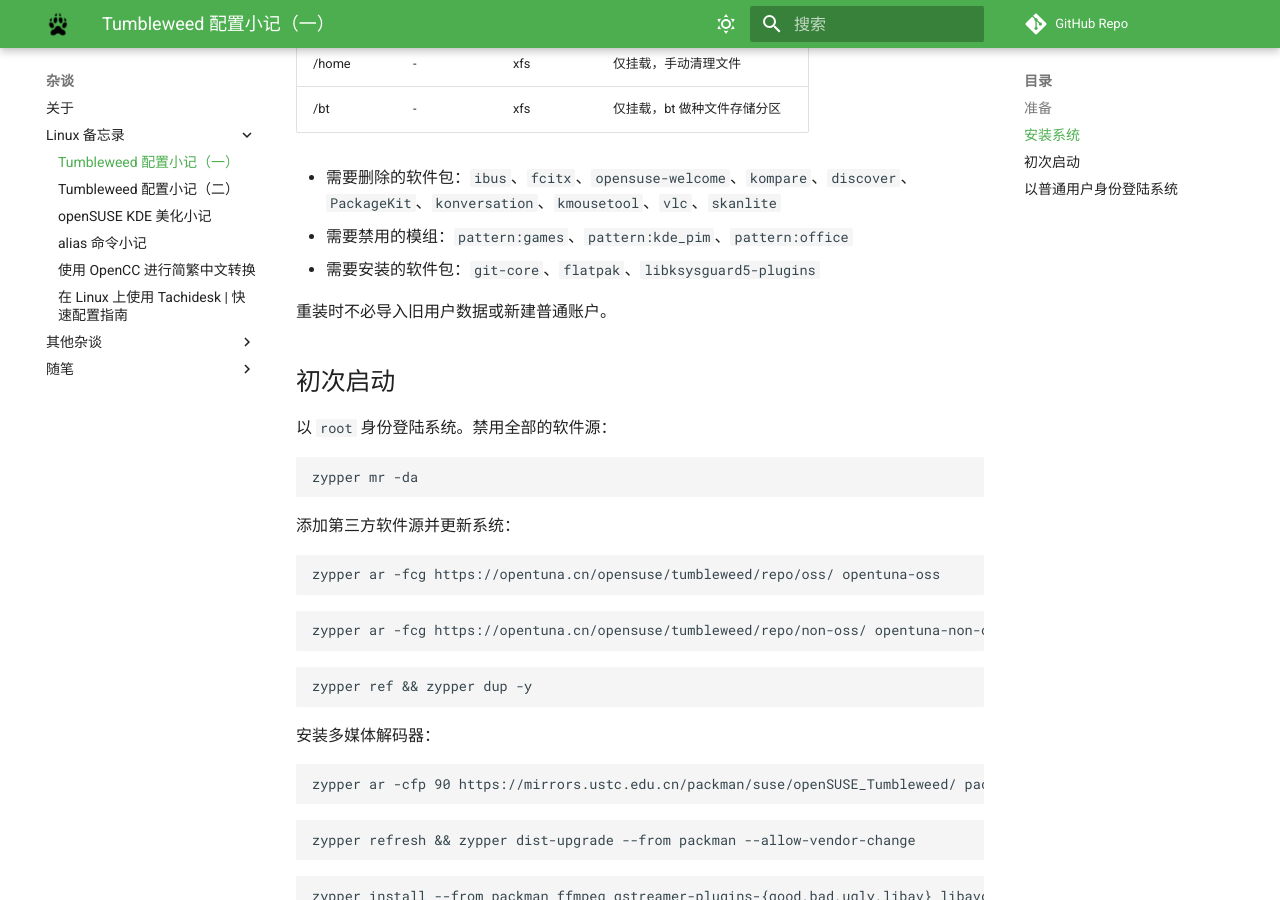
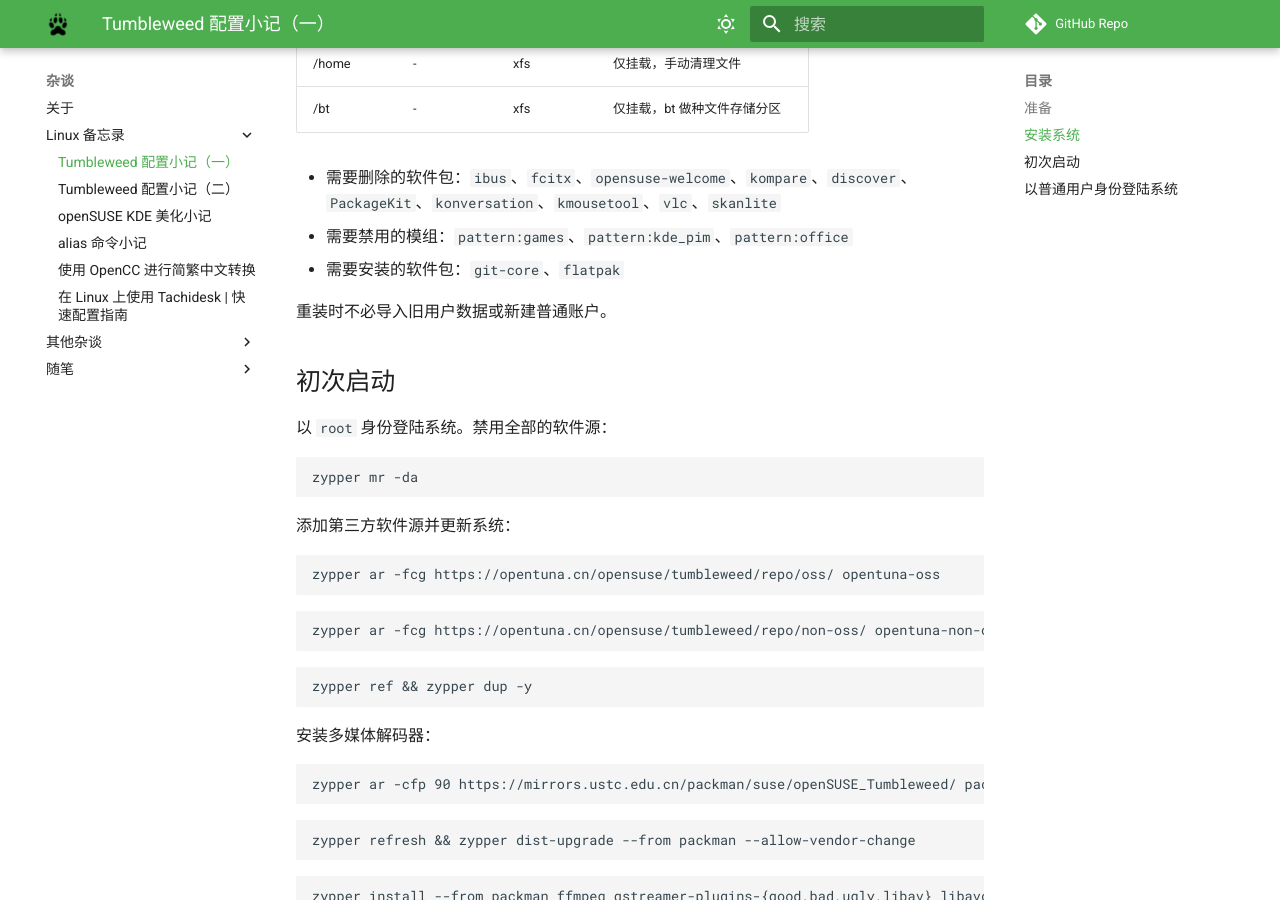
Before and after one commit to Hanjingxue-Boling/Whiteboard, an MkDocs documentation site: the page built from docs/essay/memo/opensuse.md, in a window 1280 px wide and 900 px high, scrolled down 811 px. Built offline with MkDocs 1.6.1 and Material for MkDocs 9.7.7, drawn with Linux system fonts in a browser that asks for light colours; comment, search, counter and statistics services are not loaded.

Commit message:
2022-05-25-01

```diff
--- a/docs/essay/memo/opensuse.md
+++ b/docs/essay/memo/opensuse.md
@@ -32,7 +32,7 @@
 
 - 需要删除的软件包：`ibus`、`fcitx`、`opensuse-welcome`、`kompare`、`discover`、`PackageKit`、`konversation`、`kmousetool`、`vlc`、`skanlite`
 - 需要禁用的模组：`pattern:games`、`pattern:kde_pim`、`pattern:office`
-- 需要安装的软件包：`git-core`、`flatpak`、`libksysguard5-plugins`
+- 需要安装的软件包：`git-core`、`flatpak`
 
 重装时不必导入旧用户数据或新建普通账户。
 
```
